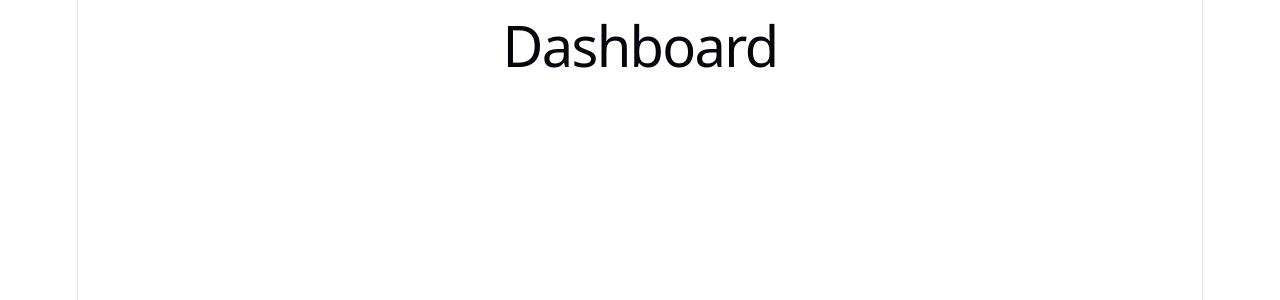
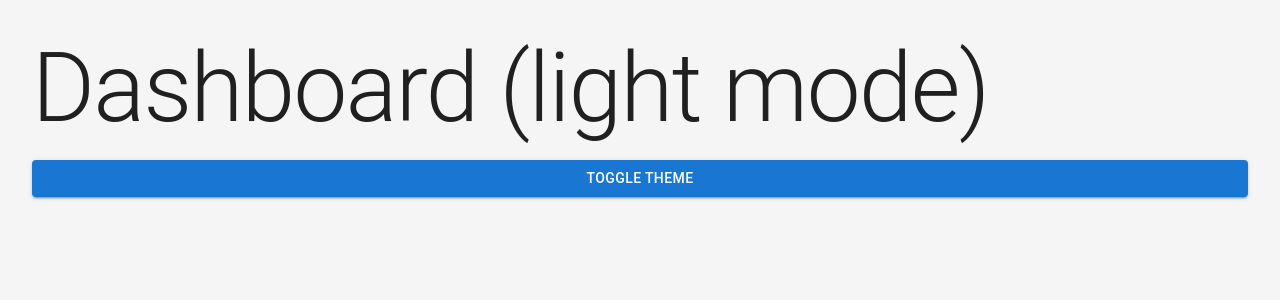
Before and after one commit to SAHIL-VARTAK/Job-Application-Tracker-UI, a React (Vite) app: page / in a window 1280 px wide. Shown: the top 300 px of the page. Built offline with nearby package versions, Linux system fonts and the light colour scheme.

Commit message:
Added light/dark mode for app

```diff
--- a/package.json
+++ b/package.json
@@ -12,6 +12,7 @@
   "dependencies": {
     "@emotion/react": "^11.14.0",
     "@emotion/styled": "^11.14.1",
+    "@mui/icons-material": "^9.2.0",
     "@mui/material": "^9.2.0",
     "axios": "^1.18.1",
     "react": "^19.2.7",
@@ -34,7 +35,6 @@
     "prettier": "^3.9.5",
     "typescript": "~6.0.2",
     "typescript-eslint": "^8.62.0",
-    "vite": "^8.1.1",
-    "vite-tsconfig-paths": "^6.1.1"
+    "vite": "^8.1.1"
   }
 }
--- /dev/null
+++ b/src/context/ThemeContext.tsx
@@ -0,0 +1,66 @@
+import {
+    createContext,
+    type ReactNode,
+    useContext,
+    useEffect,
+    useMemo,
+    useState,
+} from "react";
+import { ThemeProvider } from "@mui/material/styles";
+import CssBaseline from "@mui/material/CssBaseline";
+
+import { getTheme } from "@/theme/theme";
+
+type ThemeMode = "light" | "dark";
+
+interface ThemeContextType {
+    mode: ThemeMode;
+    toggleTheme: () => void;
+}
+
+const ThemeContext = createContext<ThemeContextType | undefined>(undefined);
+
+interface ThemeContextProviderProps {
+    children: ReactNode;
+}
+
+export function ThemeContextProvider({
+    children,
+}: ThemeContextProviderProps) {
+    const [mode, setMode] = useState<ThemeMode>(() => {
+        const savedTheme = localStorage.getItem("theme-mode");
+
+        return savedTheme === "dark" ? "dark" : "light";
+    });
+
+    useEffect(() => {
+        localStorage.setItem("theme-mode", mode);
+    }, [mode]);
+
+    const toggleTheme = () => {
+        setMode((prevMode) => (prevMode === "light" ? "dark" : "light"));
+    };
+
+    const theme = useMemo(() => getTheme(mode), [mode]);
+
+    return (
+        <ThemeContext.Provider value={{ mode, toggleTheme }}>
+            <ThemeProvider theme={theme}>
+                <CssBaseline />
+                {children}
+            </ThemeProvider>
+        </ThemeContext.Provider>
+    );
+}
+
+export function useThemeContext() {
+    const context = useContext(ThemeContext);
+
+    if (!context) {
+        throw new Error(
+            "useThemeContext must be used within ThemeContextProvider"
+        );
+    }
+
+    return context;
+}
--- a/src/index.css
+++ b/src/index.css
@@ -1,111 +1,24 @@
-:root {
-  --text: #6b6375;
-  --text-h: #08060d;
-  --bg: #fff;
-  --border: #e5e4e7;
-  --code-bg: #f4f3ec;
-  --accent: #aa3bff;
-  --accent-bg: rgba(170, 59, 255, 0.1);
-  --accent-border: rgba(170, 59, 255, 0.5);
-  --social-bg: rgba(244, 243, 236, 0.5);
-  --shadow:
-    rgba(0, 0, 0, 0.1) 0 10px 15px -3px, rgba(0, 0, 0, 0.05) 0 4px 6px -2px;
-
-  --sans: system-ui, 'Segoe UI', Roboto, sans-serif;
-  --heading: system-ui, 'Segoe UI', Roboto, sans-serif;
-  --mono: ui-monospace, Consolas, monospace;
-
-  font: 18px/145% var(--sans);
-  letter-spacing: 0.18px;
-  color-scheme: light dark;
-  color: var(--text);
-  background: var(--bg);
-  font-synthesis: none;
-  text-rendering: optimizeLegibility;
-  -webkit-font-smoothing: antialiased;
-  -moz-osx-font-smoothing: grayscale;
-
-  @media (max-width: 1024px) {
-    font-size: 16px;
-  }
+* {
+  margin: 0;
+  padding: 0;
+  box-sizing: border-box;
 }
 
-@media (prefers-color-scheme: dark) {
-  :root {
-    --text: #9ca3af;
-    --text-h: #f3f4f6;
-    --bg: #16171d;
-    --border: #2e303a;
-    --code-bg: #1f2028;
-    --accent: #c084fc;
-    --accent-bg: rgba(192, 132, 252, 0.15);
-    --accent-border: rgba(192, 132, 252, 0.5);
-    --social-bg: rgba(47, 48, 58, 0.5);
-    --shadow:
-      rgba(0, 0, 0, 0.4) 0 10px 15px -3px, rgba(0, 0, 0, 0.25) 0 4px 6px -2px;
-  }
-
-  #social .button-icon {
-    filter: invert(1) brightness(2);
-  }
-}
-
+html,
+body,
 #root {
-  width: 1126px;
-  max-width: 100%;
-  margin: 0 auto;
-  text-align: center;
-  border-inline: 1px solid var(--border);
-  min-height: 100svh;
-  display: flex;
-  flex-direction: column;
-  box-sizing: border-box;
+  width: 100%;
+  height: 100%;
 }
 
 body {
   margin: 0;
+  font-family:
+    Inter,
+    system-ui,
+    -apple-system,
+    BlinkMacSystemFont,
+    "Segoe UI",
+    sans-serif;
+    background-color: #f5f5f5;
 }
-
-h1,
-h2 {
-  font-family: var(--heading);
-  font-weight: 500;
-  color: var(--text-h);
-}
-
-h1 {
-  font-size: 56px;
-  letter-spacing: -1.68px;
-  margin: 32px 0;
-  @media (max-width: 1024px) {
-    font-size: 36px;
-    margin: 20px 0;
-  }
-}
-h2 {
-  font-size: 24px;
-  line-height: 118%;
-  letter-spacing: -0.24px;
-  margin: 0 0 8px;
-  @media (max-width: 1024px) {
-    font-size: 20px;
-  }
-}
-p {
-  margin: 0;
-}
-
-code,
-.counter {
-  font-family: var(--mono);
-  display: inline-flex;
-  border-radius: 4px;
-  color: var(--text-h);
-}
-
-code {
-  font-size: 15px;
-  line-height: 135%;
-  padding: 4px 8px;
-  background: var(--code-bg);
-}
--- a/src/main.tsx
+++ b/src/main.tsx
@@ -1,10 +1,14 @@
 import React from "react";
 import ReactDOM from "react-dom/client";
-import App from "./App";
-import "./index.css";
+
+import App from "@/App";
+import { ThemeContextProvider } from "@/context/ThemeContext";
+import "@/index.css";
 
 ReactDOM.createRoot(document.getElementById("root")!).render(
     <React.StrictMode>
-        <App />
+        <ThemeContextProvider>
+            <App />
+        </ThemeContextProvider>
     </React.StrictMode>
 );
--- a/src/pages/Dashboard/Dashboard.tsx
+++ b/src/pages/Dashboard/Dashboard.tsx
@@ -1,3 +1,19 @@
+import { Button, Stack, Typography } from "@mui/material";
+
+import { useThemeContext } from "@/context/ThemeContext";
+
 export default function Dashboard() {
-    return <h1>Dashboard</h1>;
+    const { mode, toggleTheme } = useThemeContext();
+
+    return (
+        <Stack spacing={2} sx={{ p: 4 }}>
+            <Typography variant="h1">
+                Dashboard ({mode} mode)
+            </Typography>
+
+            <Button variant="contained" onClick={toggleTheme}>
+                Toggle Theme
+            </Button>
+        </Stack>
+    );
 }
--- /dev/null
+++ b/src/theme/theme.ts
@@ -0,0 +1,19 @@
+import { createTheme } from "@mui/material/styles";
+
+export const getTheme = (mode: "light" | "dark") =>
+    createTheme({
+        palette: {
+            mode,
+            primary: {
+                main: "#1976d2",
+            },
+            secondary: {
+                main: "#2e7d32",
+            },
+            background: {
+                default: mode === "light" ? "#f5f5f5" : "#121212",
+            },
+        },
+    });
+
+export default getTheme;
```
Also changed, not shown: src/components/layout/AppLayout.tsx (added), src/components/layout/AppNavbar.tsx (added), src/components/layout/AppSidebar.tsx (added), 1 other file (tests, documents, lock files or other folders).
